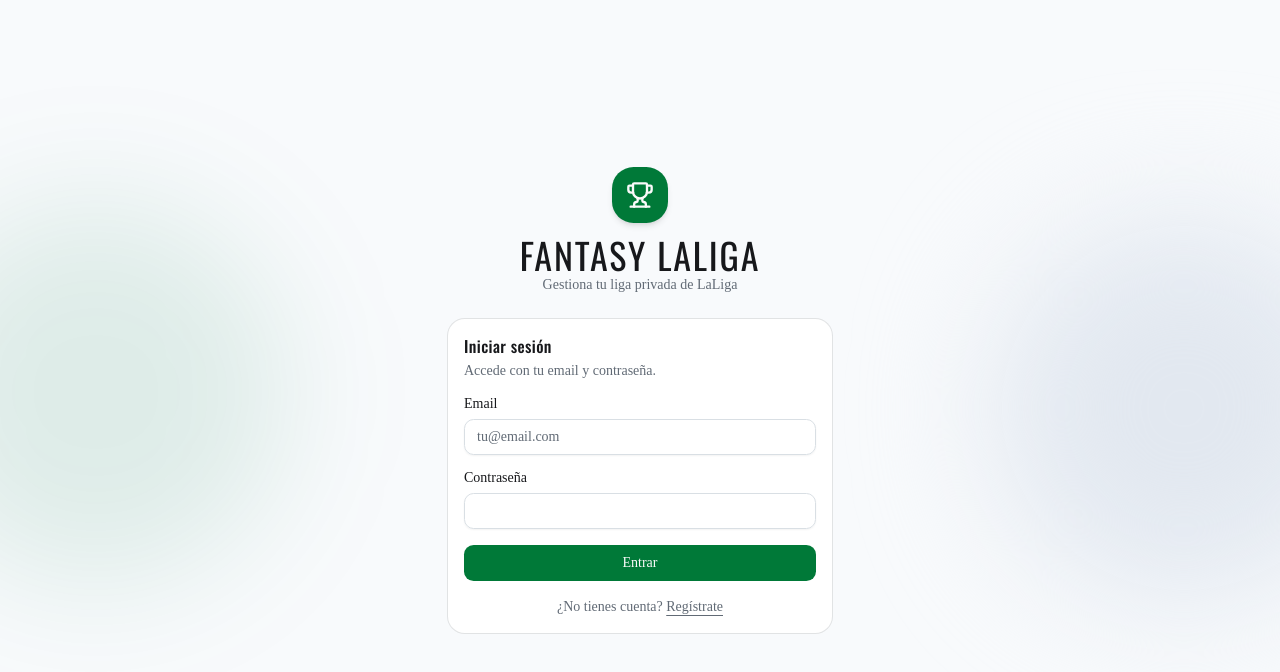
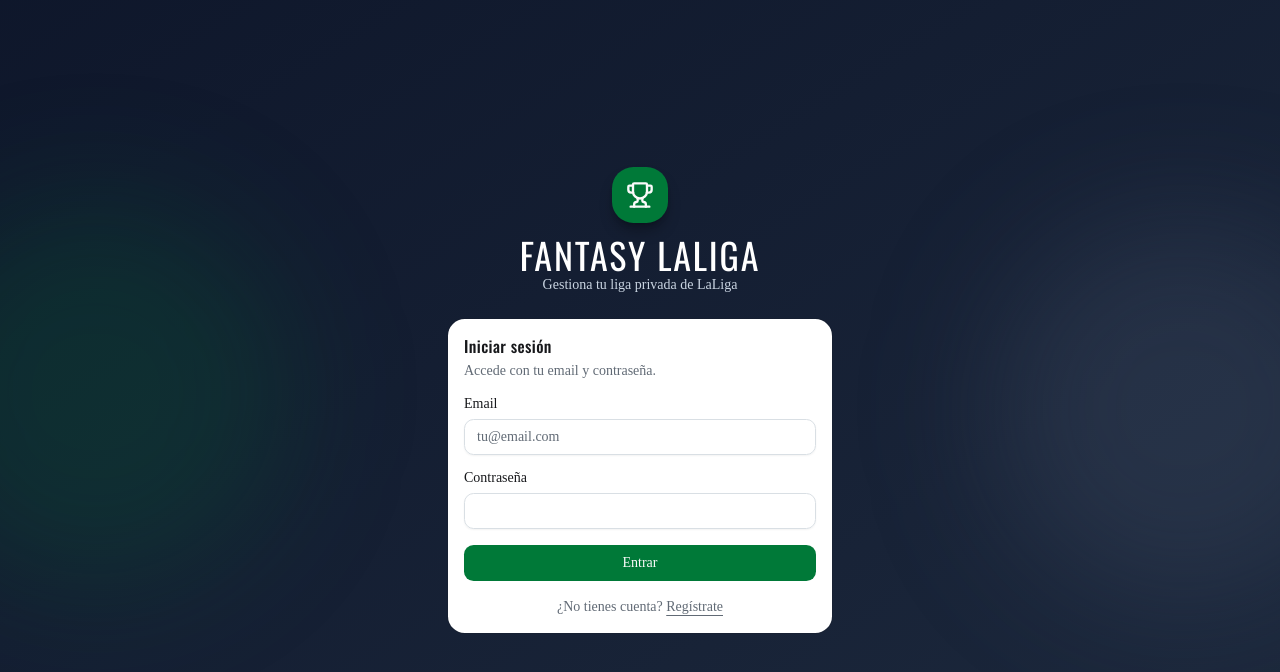
Before and after one commit to jmtristante/Fantasy, a Next.js app in the folder Frontend/: page /auth/login in a window 1280 px wide. Shown: the top 672 px of the page. Built offline with nearby package versions, Linux system fonts and the light colour scheme.

Commit message:
Arregla login en modo oscuro: hero oscuro para que el titulo siempre sea legible

```diff
--- a/Frontend/src/app/auth/layout.tsx
+++ b/Frontend/src/app/auth/layout.tsx
@@ -2,19 +2,19 @@
 
 export default function AuthLayout({ children }: LayoutProps<"/">) {
   return (
-    <div className="relative flex min-h-full flex-1 items-center justify-center overflow-hidden bg-slate-50 p-6">
-      <div className="pointer-events-none absolute -left-24 top-1/4 size-96 rounded-full bg-primary/10 blur-3xl" />
-      <div className="pointer-events-none absolute -right-24 bottom-1/4 size-96 rounded-full bg-slate-200 blur-3xl" />
+    <div className="relative flex min-h-full flex-1 items-center justify-center overflow-hidden bg-gradient-to-br from-slate-900 to-slate-800 p-6">
+      <div className="pointer-events-none absolute -left-24 top-1/4 size-96 rounded-full bg-primary/20 blur-3xl" />
+      <div className="pointer-events-none absolute -right-24 bottom-1/4 size-96 rounded-full bg-slate-600/30 blur-3xl" />
       <div className="relative flex w-full max-w-sm flex-col items-center gap-6">
         <div className="flex flex-col items-center gap-3 text-center">
-          <div className="flex size-14 items-center justify-center rounded-2xl bg-primary text-primary-foreground shadow-md">
+          <div className="flex size-14 items-center justify-center rounded-2xl bg-primary text-primary-foreground shadow-lg shadow-black/30">
             <Trophy className="size-7" />
           </div>
           <div>
-            <h1 className="font-heading text-4xl tracking-wider text-foreground">
+            <h1 className="font-heading text-4xl tracking-wider text-white">
               FANTASY LALIGA
             </h1>
-            <p className="text-sm text-muted-foreground">
+            <p className="text-sm text-slate-300">
               Gestiona tu liga privada de LaLiga
             </p>
           </div>
```
